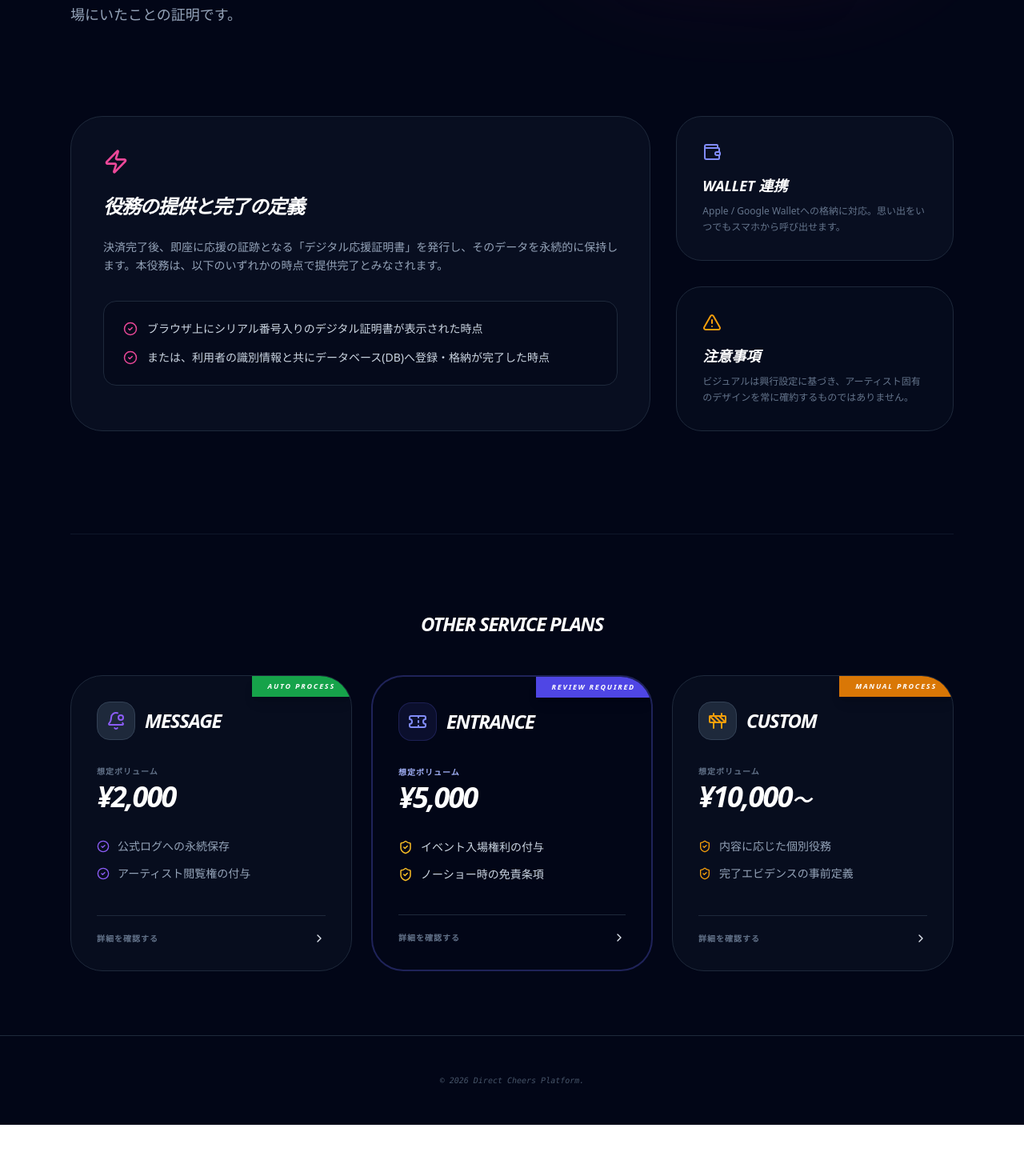
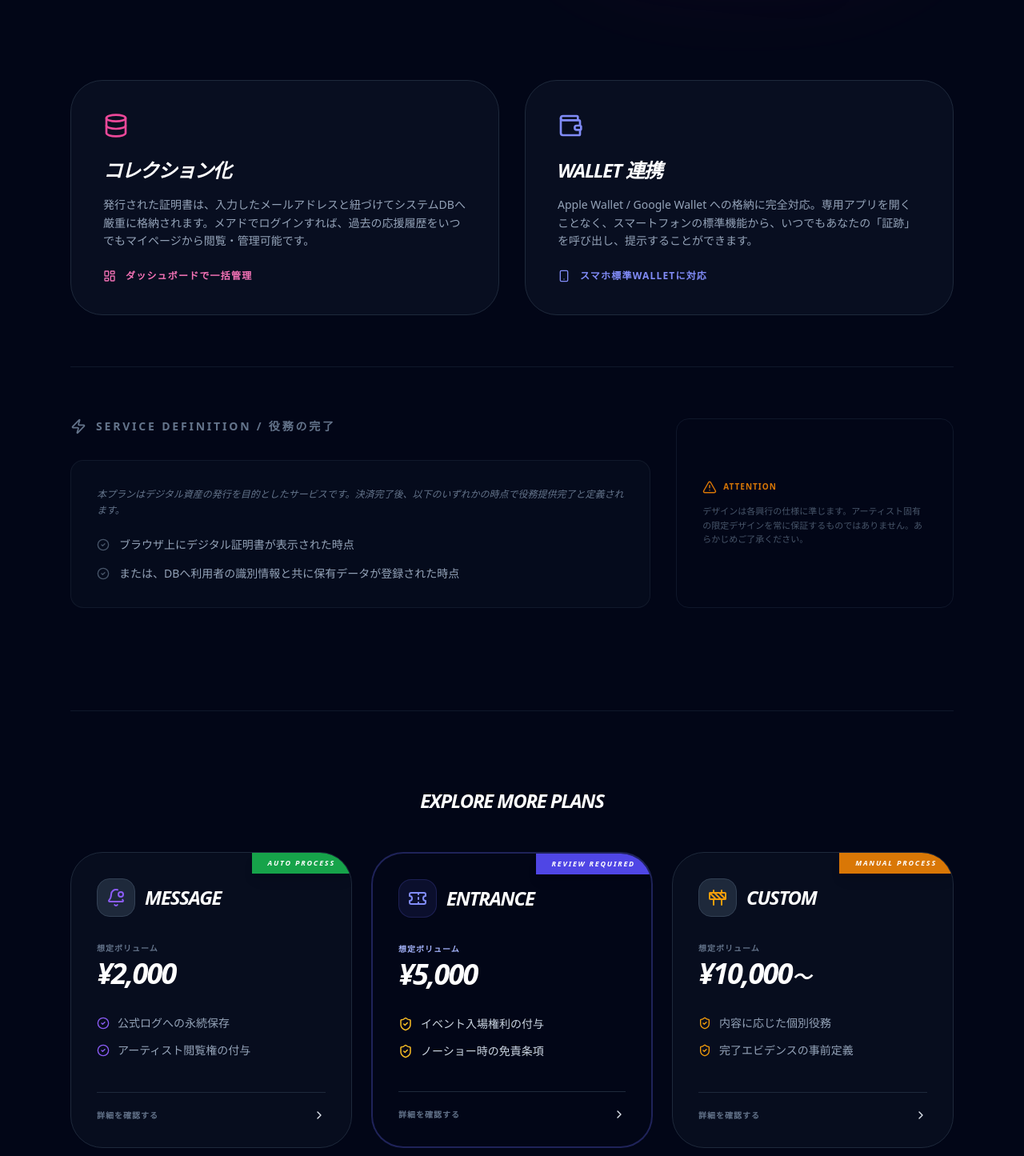
Before and after one commit to spacemindhiro/direct-cheers, a Next.js app: page /concept/standard in a window 1280 px wide. Shown: the part 645-2090 px from the top of the page at 80% size. Before the commit the page ends 2051 px from the top, so only its background shows below. Built offline with nearby package versions, Linux system fonts and the light colour scheme; no server answers.

Commit message:
商品ラインナップの説明ページを追加

```diff
--- a/app/concept/standard/page.tsx
+++ b/app/concept/standard/page.tsx
@@ -2,8 +2,11 @@
 
 import React from 'react';
 import Link from 'next/link';
-// 修正済み：AlertTriangle を追加し、すべてのアイコンをインポート
-import { Award, CheckCircle2, Zap, ShieldCheck, Ticket, Construction, ChevronRight, BellDot, Wallet, Smartphone, Download, AlertTriangle } from "lucide-react";
+import {
+  Award, CheckCircle2, Zap, ShieldCheck, Ticket,
+  Construction, ChevronRight, BellDot, Wallet,
+  Smartphone, Database, LayoutDashboard, AlertTriangle
+} from "lucide-react";
 
 export default function StandardPlanPage() {
   return (
@@ -13,11 +16,7 @@ export default function StandardPlanPage() {
       <nav className="sticky top-0 z-50 backdrop-blur-md bg-slate-950/80 border-b border-slate-800 px-6 py-4">
         <div className="max-w-6xl mx-auto flex justify-between items-center">
           <Link href="/" className="flex items-center gap-2 group">
-            <img
-              src="/logo-emblem.png"
-              alt="Direct Cheers Logo"
-              className="w-8 h-8 rounded-lg shadow-lg shadow-pink-500/10 group-hover:scale-110 transition-transform"
-            />
+            <img src="/logo-emblem.png" alt="Logo" className="w-8 h-8 rounded-lg shadow-lg shadow-pink-500/10 group-hover:scale-110 transition-transform" />
             <h1 className="text-xl font-black tracking-tighter text-white uppercase italic">Direct Cheers</h1>
           </Link>
           <div className="flex items-center gap-4">
@@ -29,29 +28,26 @@ export default function StandardPlanPage() {
       <main className="max-w-6xl mx-auto pt-24 pb-20 px-6 relative">
         <div className="absolute top-20 left-1/2 -translate-x-1/2 w-[800px] h-[400px] bg-pink-500/10 blur-[120px] rounded-full -z-10" />
 
-        {/* --- Hero Section (ワクワク感とビジュアル) --- */}
-        <section className="grid md:grid-cols-2 gap-16 items-center mb-28 text-pretty">
+        {/* --- Hero Section --- */}
+        <section className="grid md:grid-cols-2 gap-16 items-center mb-24 text-pretty">
           <div className="space-y-8 text-left">
             <div className="flex items-center gap-3">
-              <div className="w-12 h-12 rounded-2xl bg-pink-500/10 flex items-center justify-center text-pink-500 border border-pink-500/20">
-                <Award size={24} />
-              </div>
-              <span className="text-sm font-black italic uppercase tracking-tighter text-pink-400">Standard Cheers Card</span>
+              <div className="w-12 h-12 rounded-2xl bg-pink-500/10 flex items-center justify-center text-pink-500 border border-pink-500/20"><Award size={24} /></div>
+              <span className="text-sm font-black italic uppercase tracking-tighter text-pink-400">Standard Plan Details</span>
             </div>
             <h2 className="text-5xl md:text-7xl font-black text-white italic tracking-tighter uppercase leading-[1.1]">
-              ライブの熱狂を、<br />あなただけの<br /><span className="bg-gradient-to-r from-pink-500 to-violet-500 bg-clip-text text-transparent">「証跡」</span>に。
+              ライブの熱狂を、<br /><span className="bg-gradient-to-r from-pink-500 to-violet-500 bg-clip-text text-transparent">永遠のコレクション</span>に。
             </h2>
             <p className="text-lg text-slate-400 leading-relaxed font-medium">
-              決済完了後、即座に発行されるシリアルナンバー入りのデジタル応援証明書。ブラウザに表示され、メールアドレスに紐づきDBへ永久記録。それは「寄付」ではなく、あなたが確かにその場にいたことの証明です。
+              それは、あなたがアーティストを支えた「動かぬ証拠」。シリアルナンバー入りのデジタル応援証明書が、あなたのメールアドレスに紐づきDBへ刻まれます。
             </p>
           </div>
 
-          {/* カードビジュアル */}
           <div className="flex justify-center relative group">
             <div className="absolute inset-0 bg-pink-500/20 blur-3xl rounded-full opacity-50 group-hover:opacity-100 transition-opacity" />
             <div className="w-64 h-96 bg-gradient-to-tr from-pink-600 to-violet-700 rounded-3xl shadow-2xl rotate-6 flex flex-col p-7 relative overflow-hidden border border-white/20 transition-transform group-hover:rotate-0 group-hover:scale-105 duration-500">
               <div className="absolute inset-0 opacity-10 bg-[url('https://www.transparenttextures.com/patterns/fabric-of-the-nation.png')]" />
-              <div className="relative z-10 flex flex-col h-full text-left">
+              <div className="relative z-10 flex flex-col h-full text-left font-sans">
                 <div className="text-[10px] font-black tracking-widest text-white/70 mb-2 uppercase italic">Official Cheers!</div>
                 <div className="text-2xl font-black italic text-white mb-8 tracking-tighter leading-none uppercase">Standard<br />Issue</div>
                 <div className="flex-1" />
@@ -64,116 +60,101 @@ export default function StandardPlanPage() {
           </div>
         </section>
 
-        {/* --- 論理構成セクション (Stripe/安全対策) --- */}
-        <section className="grid md:grid-cols-3 gap-8 mb-32">
+        {/* --- メイン商品価値 (ユーザーメリット) --- */}
+        <section className="grid md:grid-cols-2 gap-8 mb-16">
+          {/* コレクション化 */}
+          <div className="p-10 rounded-[2.5rem] bg-slate-900/50 border border-slate-800 text-left hover:border-pink-500/30 transition-colors">
+            <div className="text-pink-500 mb-6"><Database size={32} /></div>
+            <h3 className="text-2xl font-bold text-white mb-4 italic uppercase tracking-tighter">コレクション化</h3>
+            <p className="text-slate-400 text-sm leading-relaxed font-medium mb-6">
+              発行された証明書は、入力したメールアドレスと紐づけてシステムDBへ厳重に格納されます。メアドでログインすれば、過去の応援履歴をいつでもマイページから閲覧・管理可能です。
+            </p>
+            <div className="flex items-center gap-3 text-xs font-bold text-pink-400 uppercase tracking-widest">
+              <LayoutDashboard size={16} />
+              <span>ダッシュボードで一括管理</span>
+            </div>
+          </div>
 
-          {/* 役務と定義：DB格納の情報を強化 */}
-          <div className="md:col-span-2 p-10 rounded-[2.5rem] bg-slate-900/50 border border-slate-800 text-left text-pretty">
-            <div className="text-pink-500 mb-6"><Zap size={32} /></div>
-            <h3 className="text-2xl font-bold text-white mb-6 italic uppercase tracking-tighter">役務の提供と完了の定義</h3>
-            <div className="space-y-4 text-slate-400 text-sm leading-relaxed font-medium mb-8">
-              <p>決済完了後、即座に応援の証跡となる「デジタル応援証明書」を発行し、そのデータを永続的に保持します。本役務は、以下のいずれかの時点で提供完了とみなされます。</p>
+          {/* Wallet連携 */}
+          <div className="p-10 rounded-[2.5rem] bg-slate-900/50 border border-slate-800 text-left hover:border-indigo-500/30 transition-colors">
+            <div className="text-indigo-400 mb-6"><Wallet size={32} /></div>
+            <h3 className="text-2xl font-bold text-white mb-4 italic uppercase tracking-tighter">Wallet 連携</h3>
+            <p className="text-slate-400 text-sm leading-relaxed font-medium mb-6">
+              Apple Wallet / Google Wallet への格納に完全対応。専用アプリを開くことなく、スマートフォンの標準機能から、いつでもあなたの「証跡」を呼び出し、提示することができます。
+            </p>
+            <div className="flex items-center gap-3 text-xs font-bold text-indigo-400 uppercase tracking-widest">
+              <Smartphone size={16} />
+              <span>スマホ標準Walletに対応</span>
             </div>
-            <div className="space-y-4 text-sm bg-slate-950/50 p-6 rounded-2xl border border-slate-800">
-              <div className="flex gap-3 items-center">
-                <CheckCircle2 size={18} className="text-pink-500 shrink-0" />
-                <span className="text-slate-300">ブラウザ上にシリアル番号入りのデジタル証明書が表示された時点</span>
-              </div>
-              <div className="flex gap-3 items-center">
-                <CheckCircle2 size={18} className="text-pink-500 shrink-0" />
-                <span className="text-slate-300">または、利用者の識別情報と共にデータベース(DB)へ登録・格納が完了した時点</span>
+          </div>
+        </section>
+
+        {/* --- 役務定義セクション (補足・免責トーン) --- */}
+        <section className="grid md:grid-cols-3 gap-8 mb-32 border-t border-slate-900 pt-16">
+          <div className="md:col-span-2 space-y-8">
+            <div className="flex items-center gap-3 text-slate-500">
+              <Zap size={20} />
+              <h3 className="text-sm font-bold uppercase tracking-[0.2em]">Service Definition / 役務の完了</h3>
+            </div>
+            <div className="bg-slate-900/30 border border-slate-800/50 rounded-2xl p-8 space-y-6">
+              <p className="text-slate-500 text-xs leading-relaxed italic">
+                本プランはデジタル資産の発行を目的としたサービスです。決済完了後、以下のいずれかの時点で役務提供完了と定義されます。
+              </p>
+              <div className="space-y-4 text-sm">
+                <div className="flex gap-3 items-center text-slate-400">
+                  <CheckCircle2 size={16} className="text-slate-600 shrink-0" />
+                  <span>ブラウザ上にデジタル証明書が表示された時点</span>
+                </div>
+                <div className="flex gap-3 items-center text-slate-400">
+                  <CheckCircle2 size={16} className="text-slate-600 shrink-0" />
+                  <span>または、DBへ利用者の識別情報と共に保有データが登録された時点</span>
+                </div>
               </div>
             </div>
           </div>
 
-          {/* Wallet・デザイン */}
-          <div className="space-y-8 text-pretty">
-            <div className="p-8 rounded-[2rem] bg-slate-900/50 border border-slate-800 text-left">
-              <Wallet className="text-indigo-400 mb-4" size={24} />
-              <h4 className="text-lg font-bold text-white mb-2 italic uppercase">Wallet 連携</h4>
-              <p className="text-xs text-slate-500 leading-relaxed">Apple / Google Walletへの格納に対応。思い出をいつでもスマホから呼び出せます。</p>
+          <div className="p-8 rounded-2xl bg-slate-950 border border-slate-900 flex flex-col justify-center">
+            <div className="flex items-center gap-2 text-amber-600 mb-3">
+              <AlertTriangle size={18} />
+              <span className="text-[10px] font-black uppercase tracking-widest">Attention</span>
             </div>
-            <div className="p-8 rounded-[2rem] bg-slate-900/30 border border-slate-800 text-left">
-              <AlertTriangle className="text-amber-500 mb-4" size={24} />
-              <h4 className="text-lg font-bold text-white mb-2 italic uppercase">注意事項</h4>
-              <p className="text-xs text-slate-500 leading-relaxed">ビジュアルは興行設定に基づき、アーティスト固有のデザインを常に確約するものではありません。</p>
-            </div>
+            <p className="text-[11px] text-slate-600 leading-relaxed">
+              デザインは各興行の仕様に準じます。アーティスト固有の限定デザインを常に保証するものではありません。あらかじめご了承ください。
+            </p>
           </div>
         </section>
 
         {/* --- フッター：他のプラン (TopのBox構成を完全維持) --- */}
         <div className="pt-24 border-t border-slate-900 text-center">
-          <h3 className="text-white font-black italic tracking-tighter text-2xl mb-12 uppercase">Other Service Plans</h3>
+          <h3 className="text-white font-black italic tracking-tighter text-2xl mb-12 uppercase">Explore More Plans</h3>
           <div className="grid grid-cols-1 md:grid-cols-3 gap-6 font-sans">
-
-            {/* Message */}
             <Link href="/concept/message" className="p-8 rounded-[2.5rem] bg-slate-900/40 border border-slate-800 flex flex-col group hover:border-violet-500/50 transition-all text-left relative overflow-hidden">
               <div className="absolute top-0 right-0 px-5 py-1.5 bg-green-600 text-white text-[9px] font-black uppercase tracking-[0.2em] italic shadow-lg">Auto Process</div>
-              <div className="flex items-center gap-3 mb-8">
-                <div className="w-12 h-12 rounded-2xl bg-slate-800 flex items-center justify-center text-violet-500 border border-slate-700 group-hover:bg-violet-500/10 transition-colors"><BellDot size={24} /></div>
-                <h4 className="text-2xl font-bold text-white italic uppercase tracking-tighter">Message</h4>
-              </div>
-              <div className="mb-8">
-                <p className="text-slate-500 text-[10px] uppercase font-bold tracking-widest mb-1">想定ボリューム</p>
-                <p className="text-4xl font-black text-white italic tracking-tighter">¥2,000</p>
-              </div>
-              <ul className="text-sm text-slate-400 space-y-3.5 mb-10 flex-1">
-                <li className="flex items-center gap-2.5"><CheckCircle2 size={16} className="text-violet-500" /> 公式ログへの永続保存</li>
-                <li className="flex items-center gap-2.5"><CheckCircle2 size={16} className="text-violet-500" /> アーティスト閲覧権の付与</li>
-              </ul>
-              <div className="pt-5 border-t border-slate-800 flex items-center justify-between group-hover:text-violet-400">
-                <span className="text-[10px] text-slate-500 font-bold uppercase tracking-widest">詳細を確認する</span>
-                <ChevronRight size={16} />
-              </div>
+              <div className="flex items-center gap-3 mb-8"><div className="w-12 h-12 rounded-2xl bg-slate-800 flex items-center justify-center text-violet-500 border border-slate-700 group-hover:bg-violet-500/10 transition-colors"><BellDot size={24} /></div><h4 className="text-2xl font-bold text-white italic uppercase tracking-tighter">Message</h4></div>
+              <div className="mb-8"><p className="text-slate-500 text-[10px] uppercase font-bold tracking-widest mb-1">想定ボリューム</p><p className="text-4xl font-black text-white italic tracking-tighter">¥2,000</p></div>
+              <ul className="text-sm text-slate-400 space-y-3.5 mb-10 flex-1"><li className="flex items-center gap-2.5"><CheckCircle2 size={16} className="text-violet-500" /> 公式ログへの永続保存</li><li className="flex items-center gap-2.5"><CheckCircle2 size={16} className="text-violet-500" /> アーティスト閲覧権の付与</li></ul>
+              <div className="pt-5 border-t border-slate-800 flex items-center justify-between group-hover:text-violet-400 transition-colors"><span className="text-[10px] text-slate-500 font-bold uppercase tracking-widest">詳細を確認する</span><ChevronRight size={16} /></div>
             </Link>
 
-            {/* Entrance */}
             <Link href="/concept/entrance" className="p-8 rounded-[2.5rem] bg-slate-950 border-2 border-indigo-500/30 flex flex-col group text-left hover:bg-indigo-500/5 transition-all relative overflow-hidden">
               <div className="absolute top-0 right-0 px-5 py-1.5 bg-indigo-600 text-white text-[9px] font-black uppercase tracking-[0.2em] italic shadow-lg">Review Required</div>
-              <div className="flex items-center gap-3 mb-8">
-                <div className="w-12 h-12 rounded-2xl bg-indigo-500/10 flex items-center justify-center text-indigo-400 border border-indigo-500/20 group-hover:bg-indigo-500/20 transition-colors"><Ticket size={24} /></div>
-                <h4 className="text-2xl font-bold text-white italic uppercase tracking-tighter">Entrance</h4>
-              </div>
-              <div className="mb-8">
-                <p className="text-indigo-300 text-[10px] uppercase font-bold tracking-widest mb-1">想定ボリューム</p>
-                <p className="text-4xl font-black text-white italic tracking-tighter">¥5,000</p>
-              </div>
-              <ul className="text-sm text-slate-300 space-y-3.5 mb-10 flex-1">
-                <li className="flex items-center gap-2.5"><ShieldCheck size={18} className="text-amber-400" /> イベント入場権利の付与</li>
-                <li className="flex items-center gap-2.5"><ShieldCheck size={18} className="text-amber-400" /> ノーショー時の免責条項</li>
-              </ul>
-              <div className="pt-5 border-t border-slate-800 flex items-center justify-between group-hover:text-indigo-400">
-                <span className="text-[10px] text-slate-500 font-bold uppercase tracking-widest">詳細を確認する</span>
-                <ChevronRight size={16} />
-              </div>
+              <div className="flex items-center gap-3 mb-8"><div className="w-12 h-12 rounded-2xl bg-indigo-500/10 flex items-center justify-center text-indigo-400 border border-indigo-500/20 group-hover:bg-indigo-500/20 transition-colors"><Ticket size={24} /></div><h4 className="text-2xl font-bold text-white italic uppercase tracking-tighter">Entrance</h4></div>
+              <div className="mb-8"><p className="text-indigo-300 text-[10px] uppercase font-bold tracking-widest mb-1">想定ボリューム</p><p className="text-4xl font-black text-white italic tracking-tighter">¥5,000</p></div>
+              <ul className="text-sm text-slate-300 space-y-3.5 mb-10 flex-1"><li className="flex items-center gap-2.5"><ShieldCheck size={18} className="text-amber-400" /> イベント入場権利の付与</li><li className="flex items-center gap-2.5"><ShieldCheck size={18} className="text-amber-400" /> ノーショー時の免責条項</li></ul>
+              <div className="pt-5 border-t border-slate-800 flex items-center justify-between group-hover:text-indigo-400 transition-colors"><span className="text-[10px] text-slate-500 font-bold uppercase tracking-widest">詳細を確認する</span><ChevronRight size={16} /></div>
             </Link>
 
-            {/* Custom */}
             <Link href="/concept/custom" className="p-8 rounded-[2.5rem] bg-slate-900/40 border border-slate-800 flex flex-col group hover:border-amber-500/50 transition-all text-left relative overflow-hidden">
               <div className="absolute top-0 right-0 px-5 py-1.5 bg-amber-600 text-white text-[9px] font-black uppercase tracking-[0.2em] italic shadow-lg">Manual Process</div>
-              <div className="flex items-center gap-3 mb-8">
-                <div className="w-12 h-12 rounded-2xl bg-slate-800 flex items-center justify-center text-amber-500 border border-slate-700 group-hover:bg-amber-500/10 transition-colors"><Construction size={24} /></div>
-                <h4 className="text-2xl font-bold text-white italic uppercase tracking-tighter">Custom</h4>
-              </div>
-              <div className="mb-8">
-                <p className="text-slate-500 text-[10px] uppercase font-bold tracking-widest mb-1">想定ボリューム</p>
-                <p className="text-4xl font-black text-white italic tracking-tighter">¥10,000<span className="text-2xl">〜</span></p>
-              </div>
-              <ul className="text-sm text-slate-400 space-y-3.5 mb-10 flex-1">
-                <li className="flex items-center gap-2.5"><ShieldCheck size={16} className="text-amber-500" /> 内容に応じた個別役務</li>
-                <li className="flex items-center gap-2.5"><ShieldCheck size={16} className="text-amber-500" /> 完了エビデンスの事前定義</li>
-              </ul>
-              <div className="pt-5 border-t border-slate-800 flex items-center justify-between group-hover:text-amber-400">
-                <span className="text-[10px] text-slate-500 font-bold uppercase tracking-widest">詳細を確認する</span>
-                <ChevronRight size={16} />
-              </div>
+              <div className="flex items-center gap-3 mb-8"><div className="w-12 h-12 rounded-2xl bg-slate-800 flex items-center justify-center text-amber-500 border border-slate-700 group-hover:bg-amber-500/10 transition-colors"><Construction size={24} /></div><h4 className="text-2xl font-bold text-white italic uppercase tracking-tighter">Custom</h4></div>
+              <div className="mb-8"><p className="text-slate-500 text-[10px] uppercase font-bold tracking-widest mb-1">想定ボリューム</p><p className="text-4xl font-black text-white italic tracking-tighter">¥10,000<span className="text-2xl">〜</span></p></div>
+              <ul className="text-sm text-slate-400 space-y-3.5 mb-10 flex-1"><li className="flex items-center gap-2.5"><ShieldCheck size={16} className="text-amber-500" /> 内容に応じた個別役務</li><li className="flex items-center gap-2.5"><ShieldCheck size={16} className="text-amber-500" /> 完了エビデンスの事前定義</li></ul>
+              <div className="pt-5 border-t border-slate-800 flex items-center justify-between group-hover:text-amber-400 transition-colors"><span className="text-[10px] text-slate-500 font-bold uppercase tracking-widest">詳細を確認する</span><ChevronRight size={16} /></div>
             </Link>
-
           </div>
         </div>
       </main>
 
-      {/* --- Footer (Top共通) --- */}
       <footer className="py-12 border-t border-slate-800 bg-slate-950 text-center">
         <p className="text-slate-600 text-[10px] font-mono italic">© 2026 Direct Cheers Platform.</p>
       </footer>
```
